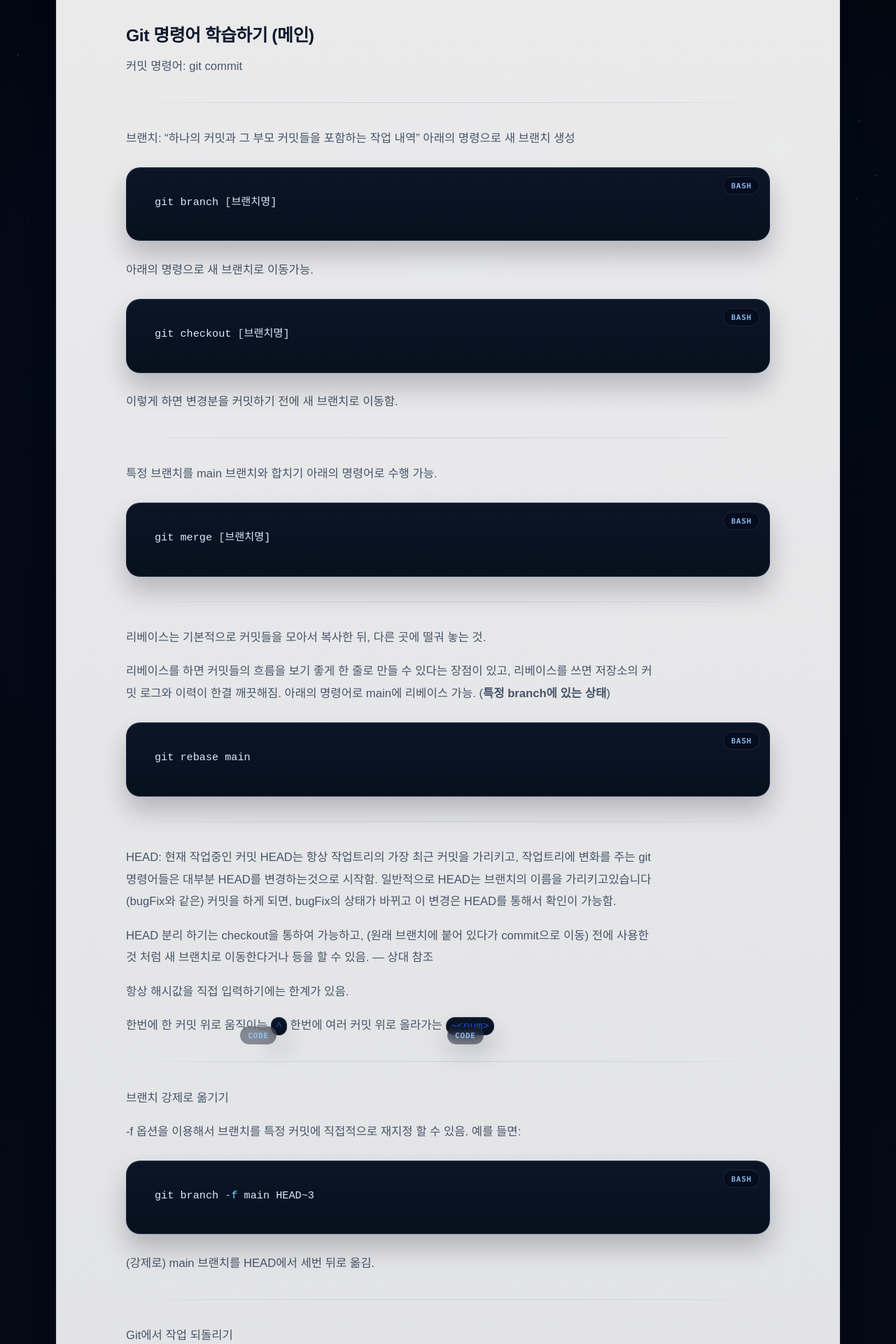
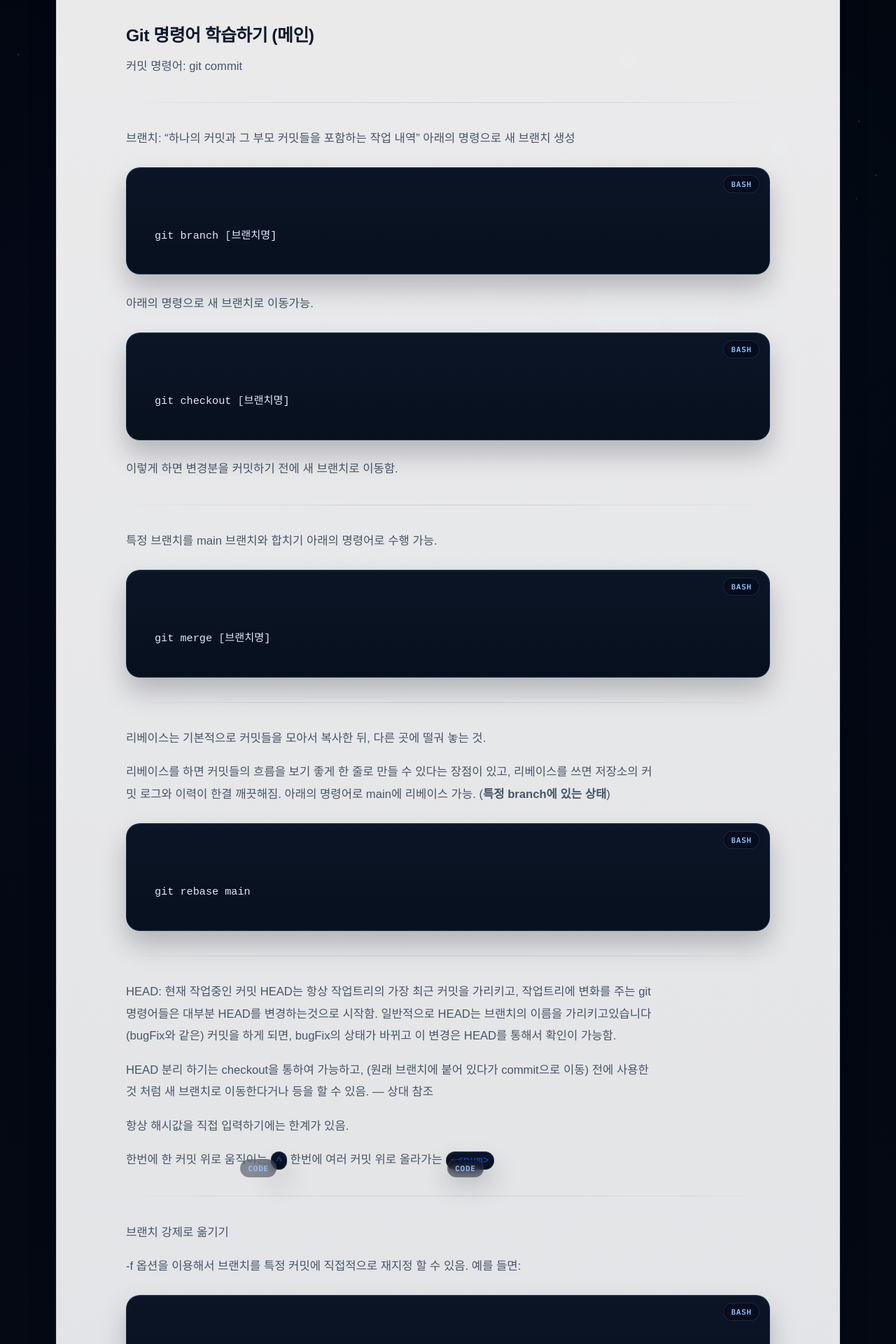
Before and after one commit to katarinabluu-gosegulover/Hercent.github.io, a Jekyll site: the page built from _posts/2026-04-15-git-learning1.md, in a window 1280 px wide. Shown: the part 394-2314 px from the top of the page at 70% size. Built offline with Jekyll 4.4.1, drawn with Linux system fonts in a browser that asks for light colours; some web fonts are replaced; grey boxes are pictures that could not be loaded.

Commit message:
Prevent code badge overlap

```diff
--- a/assets/styles.css
+++ b/assets/styles.css
@@ -1182,7 +1182,7 @@ h3 {
 .article-body > pre::before {
   content: "code";
   position: absolute;
-  top: 12px;
+  top: 10px;
   right: 14px;
   z-index: 2;
   display: inline-flex;
@@ -1254,7 +1254,7 @@ h3 {
 .article-body figure.highlight pre,
 .article-body > pre {
   margin: 0;
-  padding: 18px 20px 20px;
+  padding: 42px 20px 20px;
   overflow-x: auto;
   border: 0;
   border-radius: 0;
```
